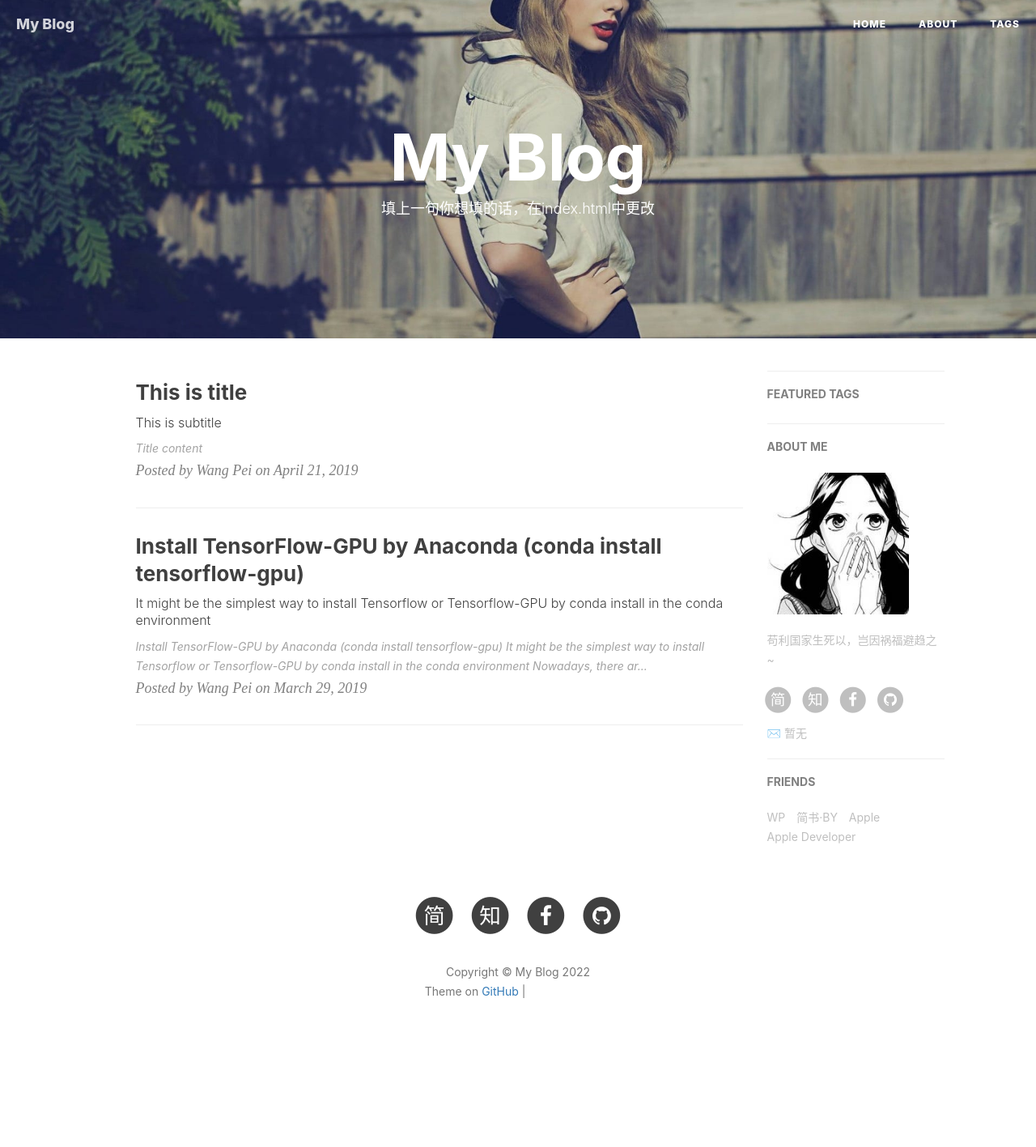
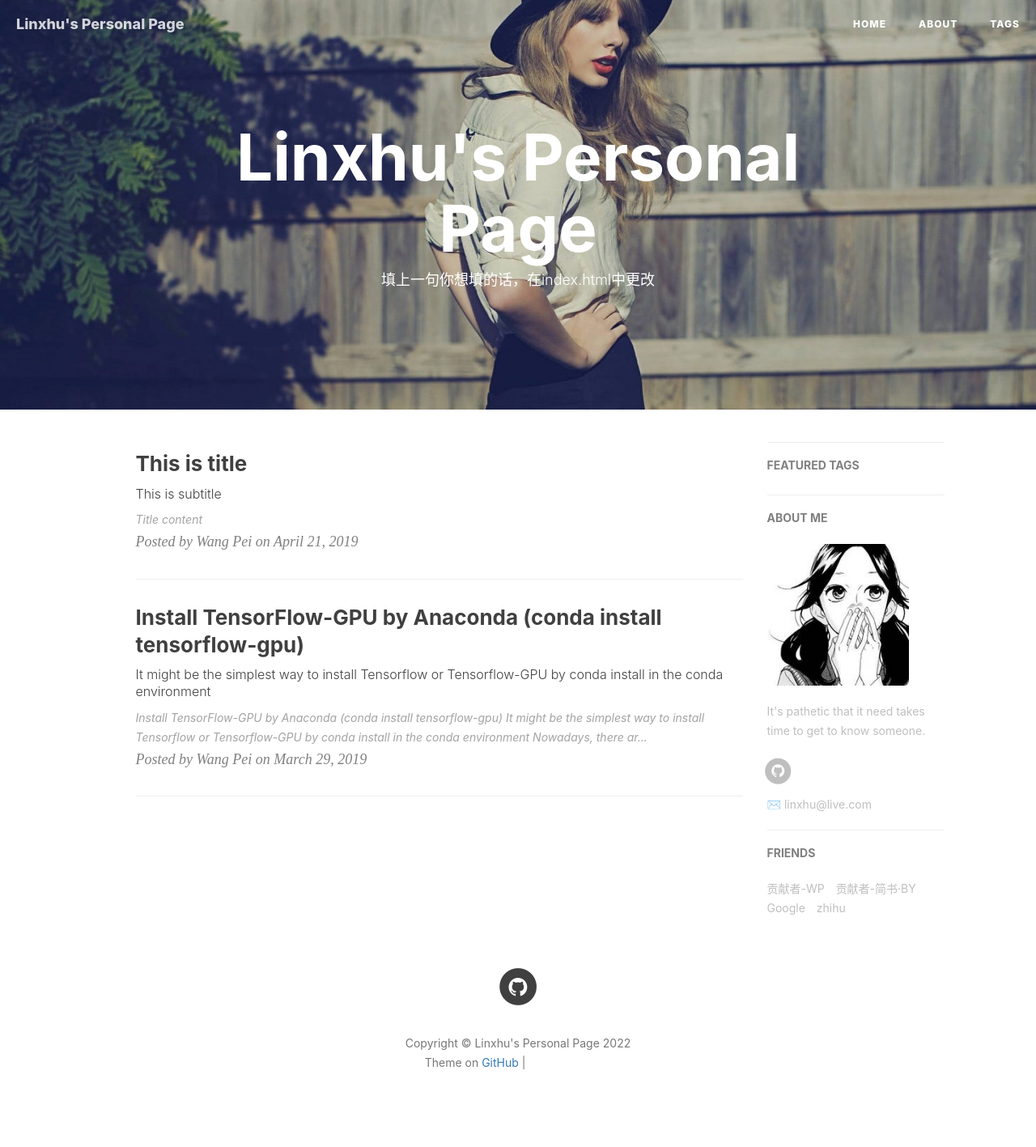
Before and after one commit to mysteryJerryhu/mysteryJerryhu.github.io, a Jekyll site: the page built from index.html, in a window 1280 px wide. Shown: the whole page at 81% size. Built offline with Jekyll 4.4.1, drawn with Linux system fonts in a browser that asks for light colours; nearby versions of some CDN libraries; the list of posts is cut into pages by our own code; comment, search, counter and statistics services are not loaded; before the commit the page ends 1329 px from its top, so only the background shows below that; grey boxes are pictures that could not be loaded.

Commit message:
Add files via upload

```diff
--- a/_config.yml
+++ b/_config.yml
@@ -1,29 +1,29 @@
 # Site settings
-title: My Blog
-SEOTitle: 我的博客 | My Blog
+title: Linxhu's Personal Page
+SEOTitle: Linxhu
 header-img: img/post-bg-desk.jpg
-email: 暂无
-description: "写一句你想写的话"
-keyword: "我的博客"
-url: "http://name.github.io"          # your host, for absolute URL
+email: linxhu@live.com
+description: "I believe you but but you have to prove yourself"
+keyword: "Linxhu page"
+url: "https://mysteryjerryhu.github.io/"          # your host, for absolute URL
 baseurl: ""      # for example, '/blog' if your blog hosted on 'host/blog'
-github_repo: "https://github.com/name/name.github.io.git" # you code repository
+github_repo: "https://github.com/mysteryJerryhu?tab=repositories" # you code repository
 
 # Sidebar settings
 sidebar: true                           # whether or not using Sidebar.
-sidebar-about-description: "苟利国家生死以，岂因祸福避趋之~"
+sidebar-about-description: "It's pathetic that it need takes time to get to know someone."
 sidebar-avatar: /img/avatar_binggan.jpg      # use absolute URL, seeing it's used in both `/` and `/about/`
 
 
 
 # SNS settings
 RSS: false
-# weibo_username:     暂无
-zhihu_username:     暂无
-github_username:    暂无
-facebook_username:  暂无
-jianshu_username:   暂无
-#twitter_username:   暂无
+# weibo_username:     No
+#zhihu_username:     No
+github_username:    mysteryJerryhu
+#facebook_username:  No
+#jianshu_username:   No
+#twitter_username:   No
 
 
 
@@ -96,16 +96,16 @@ service-worker: true
 # Friends
 friends: [
     {
-        title: "WP",
+        title: "贡献者-WP",
         href: "https://wangpei.ink"
     },{
-        title: "简书·BY",
+        title: "贡献者-简书·BY",
         href: "http://www.jianshu.com/u/e71990ada2fd"
     },{
-        title: "Apple",
-        href: "https://apple.com"
+        title: "Google",
+        href: "https://google.com"
     },{
-        title: "Apple Developer",
-        href: "https://developer.apple.com/"
+        title: "zhihu",
+        href: "https://zhihu.com/"
     }
 ]
```
